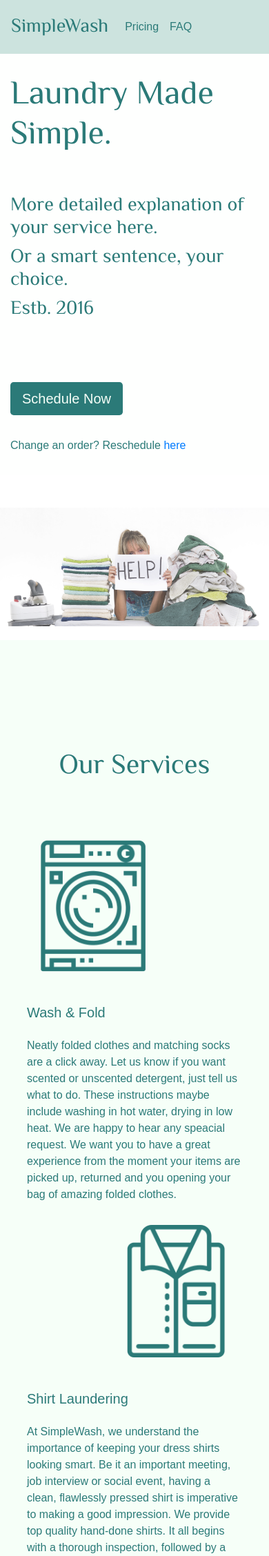
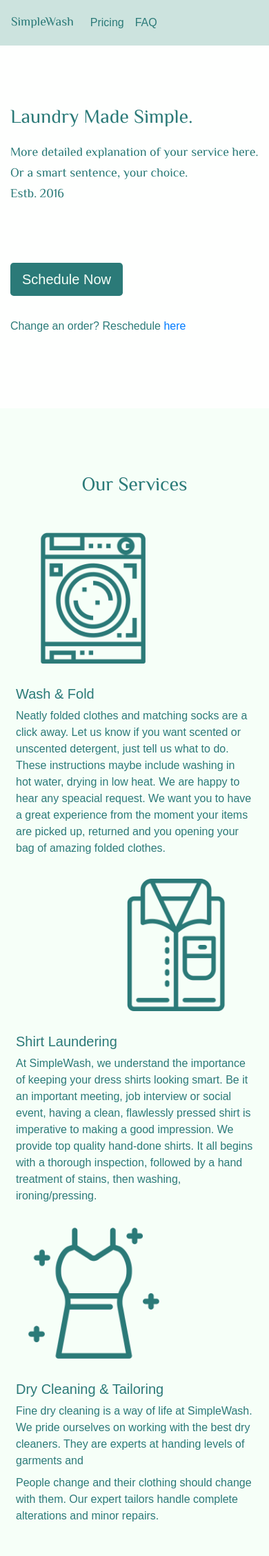
Before and after one commit to emmiehe/responsive-redesign-case, a PHP site: page / in a window 390 px wide. Shown: the top 2256 px of the page at 69% size. Run offline with PHP 8.4, Linux system fonts and the light colour scheme; some web fonts are replaced.

Commit message:
adding media query

```diff
--- a/home.html
+++ b/home.html
@@ -35,7 +35,7 @@
     <!-- Main function should be presented in this seciton -->
     <div id="intro">
     <div class="container d-flex flex-column justify-content-center" style="height: 28rem;">
-      <h1 style="font-size: 48px; font-weight: 500;">Laundry Made Simple.</h1>
+      <h1 style="font-weight: 500;">Laundry Made Simple.</h1>
       <div>
         <h3>More detailed explanation of your service here.</h3>
         <h3>Or a smart sentence, your choice.</h3>
--- a/index.css
+++ b/index.css
@@ -35,6 +35,8 @@
     --txt-color-primary: #2B7A78; /* #6b9080; */
     --padding-top: 10rem;
     --padding-bottom: 2rem;
+    --padding-between: 5rem;
+    --padding-header: 3rem;
 }
 
 body {
@@ -51,7 +53,7 @@
     padding-top: var(--padding-top);
     background-color: var(--bg-color-secondary);
     color: var(--txt-color-primary);
-    padding-bottom: 5rem;
+    padding-bottom: var(--padding-between);
 }
 
 #services, #why-us, #special-requests, #share-give {
@@ -61,14 +63,14 @@
 }
 
 #contact-us, #fake-map {
-    padding-top: 6rem;
+    padding-top: var(--padding-between);
     background-color: var(--bg-color-secondary);
     padding-bottom: var(--padding-bottom);
 }
 
 h1{
     font-family: 'El Messiri';
-    padding-bottom: 3rem;
+    padding-bottom: var(--padding-header);
 }
 
 h2, h3{
@@ -86,21 +88,42 @@
 }
 
 #bg-cover {
-    /* Set rules to fill background */
-    /* min-height: 100%;  */
-    /* min-width: 100%;  */
-
-    /* Set up positioning */
-    padding-top: 15rem; /* var(--padding-top);   */
+    padding-top: 15rem; /* the 'window' */
     background-color: var(--bg-color);
-    /* padding-bottom: var(--padding-bottom); */
-
     opacity: 0.8;
-    background: url(./img/simplewash-help-crop.jpg) no-repeat center bottom fixed;
-    /* height: 60rem; */
-    /* max-height: 100%; */
-    /* max-width: 100%; */
-    background-position: 50% 70%;
-    background-size: 100%;
+    background: url(./img/simplewash-help-crop.jpg) no-repeat center center fixed;
+    height: 100%;
+    background-size: cover;
     overflow: hidden;
 }
+
+@media only screen and (max-width: 1024px) {
+    :root {
+	--padding-top: 6rem;
+	--padding-bottom: 1rem;
+	--padding-between: 3rem;
+	--padding-header: 1rem;
+    }
+
+
+    #bg-cover {
+	padding-top: 0rem; /* not showing the bg for smaller devices */
+    }
+
+    h1 {
+	font-size: 28px;
+    }
+
+    h2 {
+	font-size: 20px;
+    }
+
+    h3 {
+	font-size: 18px;
+    }
+
+    h5,p {
+	margin: 0.5rem;
+    }
+
+}
```
